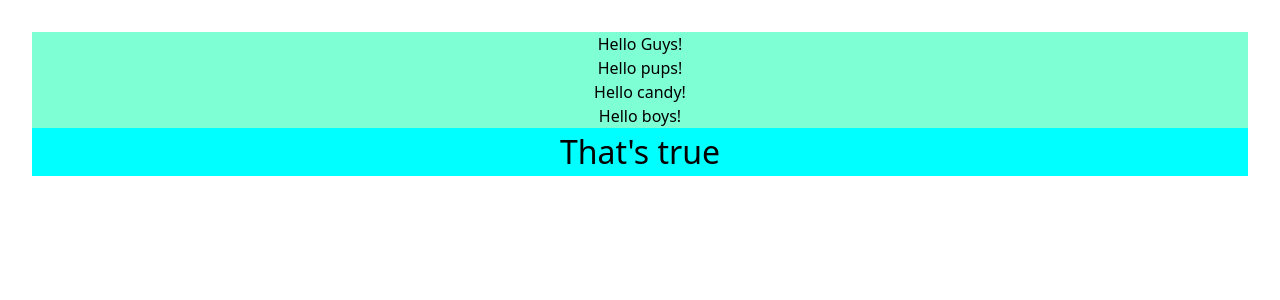
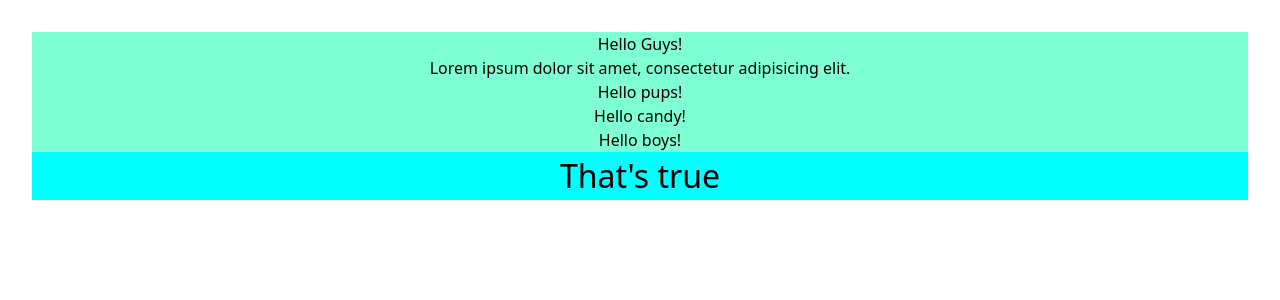
Before and after one commit to KotSerhii/react-2025-test, a React (Vite) app: page / in a window 1280 px wide. Shown: the top 300 px of the page. Built offline with nearby package versions, Linux system fonts and the light colour scheme.

Commit message:
Commit Lesson1 add Children

```diff
--- a/src/App.tsx
+++ b/src/App.tsx
@@ -6,10 +6,12 @@ function App() {
 
     return (
         <>
-            <MyComponent text={'Hello Guys!'}/>
-            <MyComponent text={'Hello pups!'}/>
-            <MyComponent text={'Hello candy!'}/>
-            <MyComponent text={'Hello boys!'}/>
+            <MyComponent title={'Hello Guys!'}>
+                Lorem ipsum dolor sit amet, consectetur adipisicing elit.
+            </MyComponent>
+            <MyComponent title={'Hello pups!'}/>
+            <MyComponent title={'Hello candy!'}/>
+            <MyComponent title={'Hello boys!'}/>
             <MyOwnComponent text={"That's true"}/>
         </>
     )
--- a/src/components/MyComponent.tsx
+++ b/src/components/MyComponent.tsx
@@ -1,9 +1,15 @@
-import type {FC} from "react";
+import type {FC, ReactNode} from "react";
 import './MyComponent.css';                       //підключення стандартного CSS
-type MyComponentPropType = { text: string };
+type MyComponentPropType = {                     //такий запис вимагає, щоб компонент був розгорнутий (або можемо використати Елвіса)
+    title: string;
+    children?: ReactNode;
+};
 
-const MyComponent: FC<MyComponentPropType>=({text})=> {
-    return <div className={'target'}>{text}</div>
+const MyComponent: FC<MyComponentPropType> = ({title, children}) => {
+    return <div className={'target'}>
+        <h2>{title}</h2>
+        <p>{children}</p>
+    </div>
 
 }
 export default MyComponent;
```
